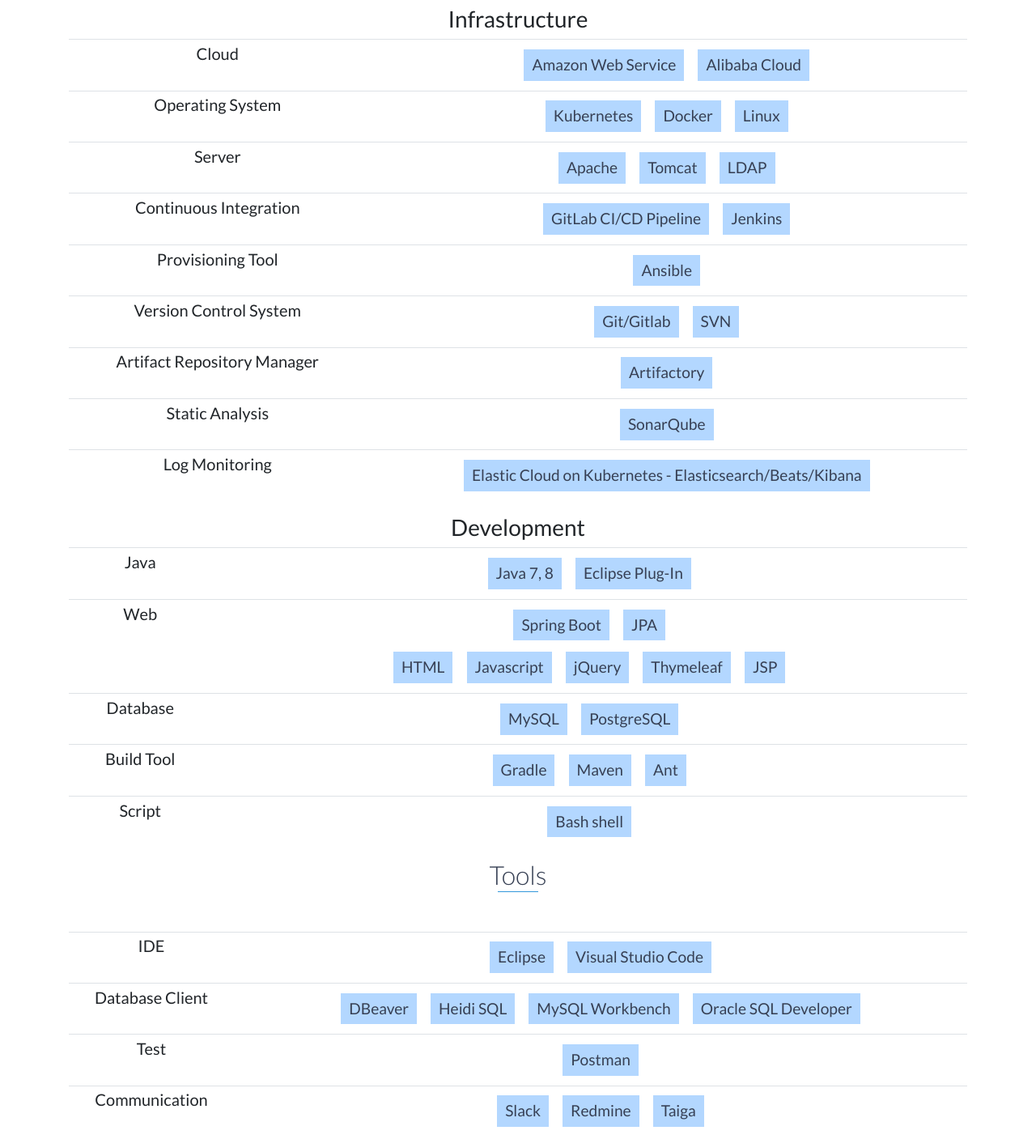
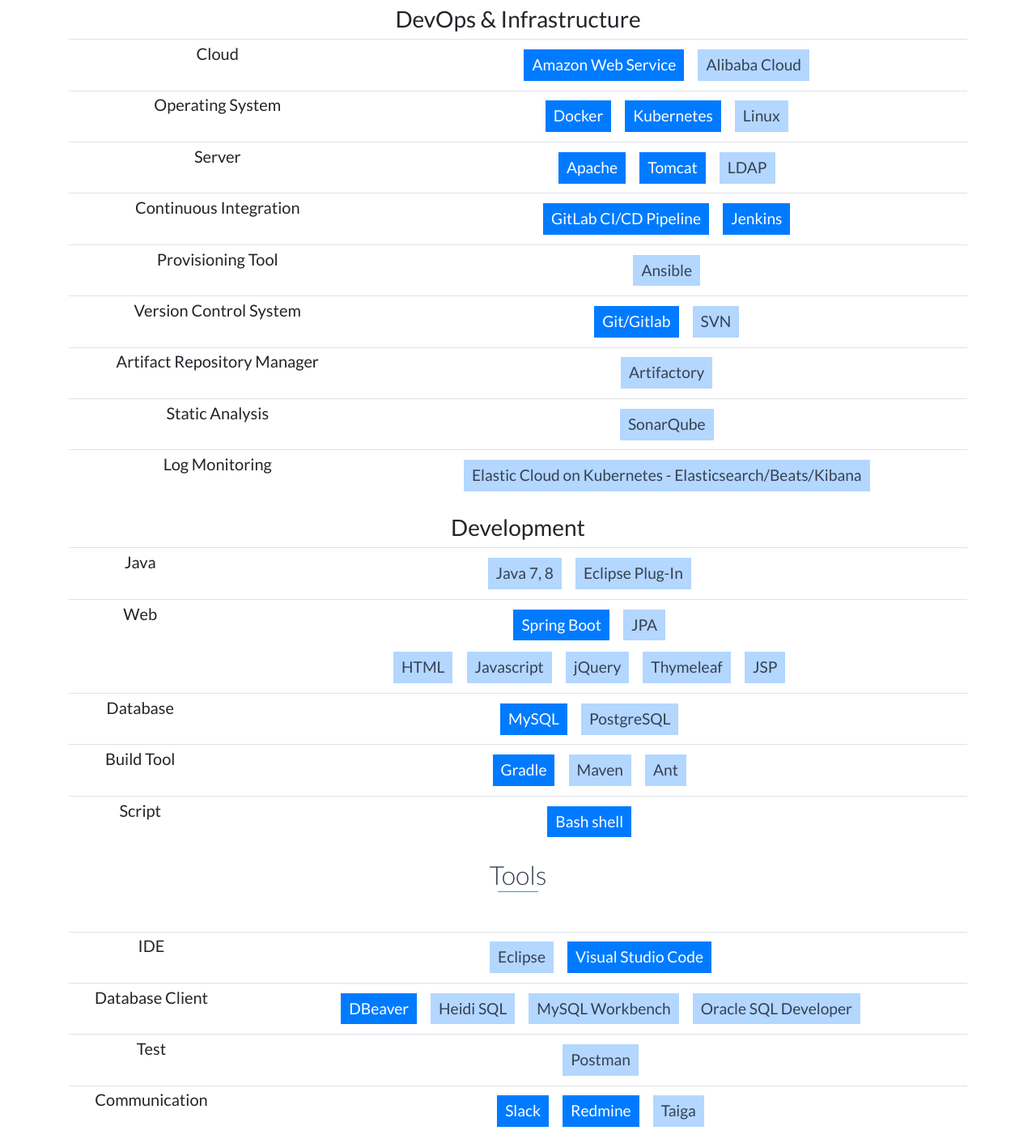
Before and after one commit to happygram/portfolio, a website: page index.html in a window 1280 px wide. Shown: the part 1940-3347 px from the top of the page at 81% size. Drawn offline with nearby package versions, Linux system fonts and the light colour scheme.

Commit message:
Title 및 About Me 변경 / 주 사용 기술 표시 / 불필요 정보 삭제

```diff
--- a/index.html
+++ b/index.html
@@ -145,14 +145,14 @@
     <div id="skills" >
         <h2 class="heading">Skills</h2>
         <div class="container">
-        	<h3>Infrastructure</h3>
+        	<h3>DevOps & Infrastructure</h3>
 	        <table class="table table-sm">
 	        	<tbody>
 					<tr>
 	       				<td><h5>Cloud</h5></td>
 	       				<td>
 	        				<ul>
-						<li>Amazon Web Service</li>
+						        <li class="bg-primary text-white">Amazon Web Service</li>
 			            		<li>Alibaba Cloud</li>
 							</ul>
 						</td>
@@ -161,8 +161,8 @@
 	       				<td><h5>Operating System</h5></td>
 	       				<td>
 	        				<ul>
-							<li>Kubernetes</li>
-							<li>Docker</li>
+							    <li class="bg-primary text-white">Docker</li>
+								<li class="bg-primary text-white">Kubernetes</li>
 		        			    <li>Linux</li>
 							</ul>
 						</td>
@@ -171,8 +171,8 @@
 	       				<td><h5>Server</h5></td>
 	       				<td>
 	        				<ul>
-			            		<li>Apache</li>
-			            		<li>Tomcat</li>
+			            		<li class="bg-primary text-white">Apache</li>
+			            		<li class="bg-primary text-white">Tomcat</li>
 			            		<li>LDAP</li>
 							</ul>
 						</td>
@@ -181,8 +181,8 @@
 	       				<td><h5>Continuous Integration</h5></td>
 	       				<td>
 	        				<ul>
-	        					<li>GitLab CI/CD Pipeline</li>
-			            		<li>Jenkins</li>
+	        					<li class="bg-primary text-white">GitLab CI/CD Pipeline</li>
+			            		<li class="bg-primary text-white">Jenkins</li>
 							</ul>
 						</td>
 					</tr>
@@ -198,7 +198,7 @@
 	       				<td><h5>Version Control System</h5></td>
 	       				<td>
 	        				<ul>
-	            				<li>Git/Gitlab</li>
+	            				<li class="bg-primary text-white">Git/Gitlab</li>
 			            		<li>SVN</li>
 							</ul>
 						</td>
@@ -246,7 +246,7 @@
 	        			<td><h5>Web</h5></td>
 	        			<td>
 					        <ul>
-		        				<li>Spring Boot</li>
+		        				<li class="bg-primary text-white">Spring Boot</li>
 		        				<li>JPA</li>
 		        			</ul>
 	        				<ul>
@@ -262,7 +262,7 @@
 	        			<td><h5>Database</h5></td>
 	        			<td>
 	        				<ul>
-		        				<li>MySQL</li>
+		        				<li class="bg-primary text-white">MySQL</li>
 	           					<li>PostgreSQL</li>
 							</ul>
 						</td>
@@ -271,7 +271,7 @@
 	        			<td><h5>Build Tool</h5></td>
 	        			<td>
 	        				<ul>
-							<li>Gradle</li>
+								<li class="bg-primary text-white">Gradle</li>
 								<li>Maven</li>
 	        					<li>Ant</li>
 							</ul>
@@ -281,7 +281,7 @@
 	        			<td><h5>Script</h5></td>
 	        			<td>
 	        				<ul>
-		        				<li>Bash shell</li>
+		        				<li class="bg-primary text-white">Bash shell</li>
 							</ul>
 						</td>
 	       			</tr>
@@ -297,7 +297,7 @@
 	        			<td>
 	        				<ul>
 		        				<li>Eclipse</li>
-							<li>Visual Studio Code</li>
+							    <li class="bg-primary text-white">Visual Studio Code</li>
 							</ul>
 						</td>
 	       			</tr>
@@ -305,7 +305,7 @@
 	        			<td><h5>Database Client</h5></td>
 	        			<td>
 	        				<ul>
-		        				<li>DBeaver</li>
+		        				<li class="bg-primary text-white">DBeaver</li>
 		        				<li>Heidi SQL</li>
 		        				<li>MySQL Workbench</li>
 		        				<li>Oracle SQL Developer</li>
@@ -324,8 +324,8 @@
 	        			<td><h5>Communication</h5></td>
 	        			<td>
 	        				<ul>
-		        				<li>Slack</li>
-		        				<li>Redmine</li>
+		        				<li class="bg-primary text-white">Slack</li>
+		        				<li class="bg-primary text-white">Redmine</li>
 						<li>Taiga</li>
 							</ul>
 						</td>
@@ -343,15 +343,10 @@
 			<div>
 				<h3>BPI Banko Alternative Deposit Payment & Microfinance Loan System</h3>
 				<small>2019/01~2019/12</small>
-				<p>Cloud & Linux System Operation</p>
-				<p>CD/CD automation using Jenkins & Ansible</p>
-				<p>Source migration portal Development</p>
-				<p>UI generation program Development</p>
-			</div>
-			<div>
-				<h3>교보 생명 차세대 프로젝트</h3>
-				<small>2016/09~2016/12</small>
-				<p>화면 설계 도구 POC</p>
+				<p>System Operation - Cloud & On-Premise</p>
+				<p>CD/CD Automation - Jenkins & Ansible</p>
+				<p>Development - Source migration</p>
+				<p>Development - UI generation</p>
 			</div>
 			<!-- End .project-info -->
 		</div>
@@ -364,7 +359,7 @@
             <div class="row">
                 <div class="col-sm-5 copyright">
                     <p>
-                        Copyright &copy; 2018-2020 Seong-Beom Jeong
+                        Copyright &copy; 2018-2020 Seongbeom Jeong
                     </p>
                 </div>
                 <div class="col-sm-2 top">
```
Lines whose indentation alone changed are shown as unchanged.
